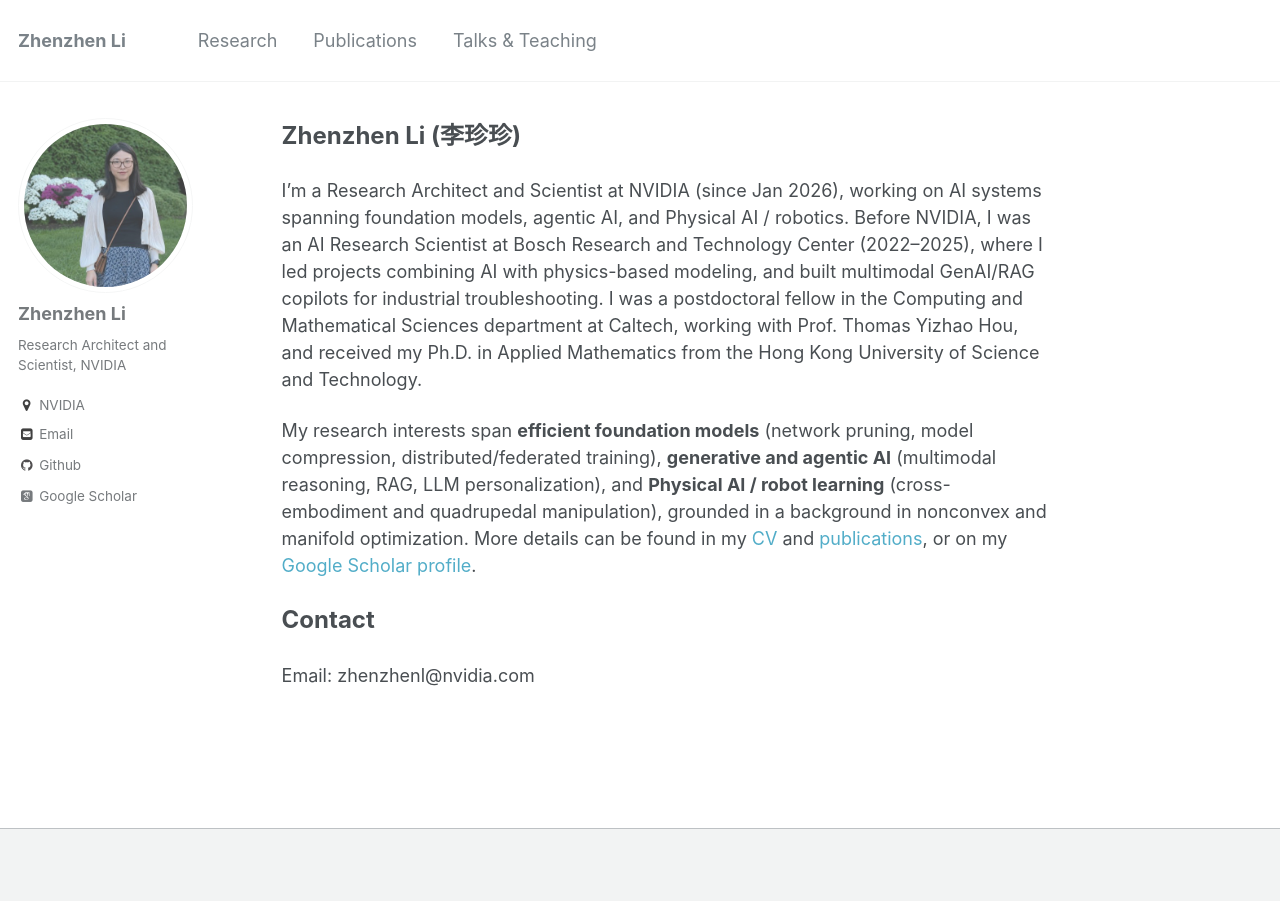
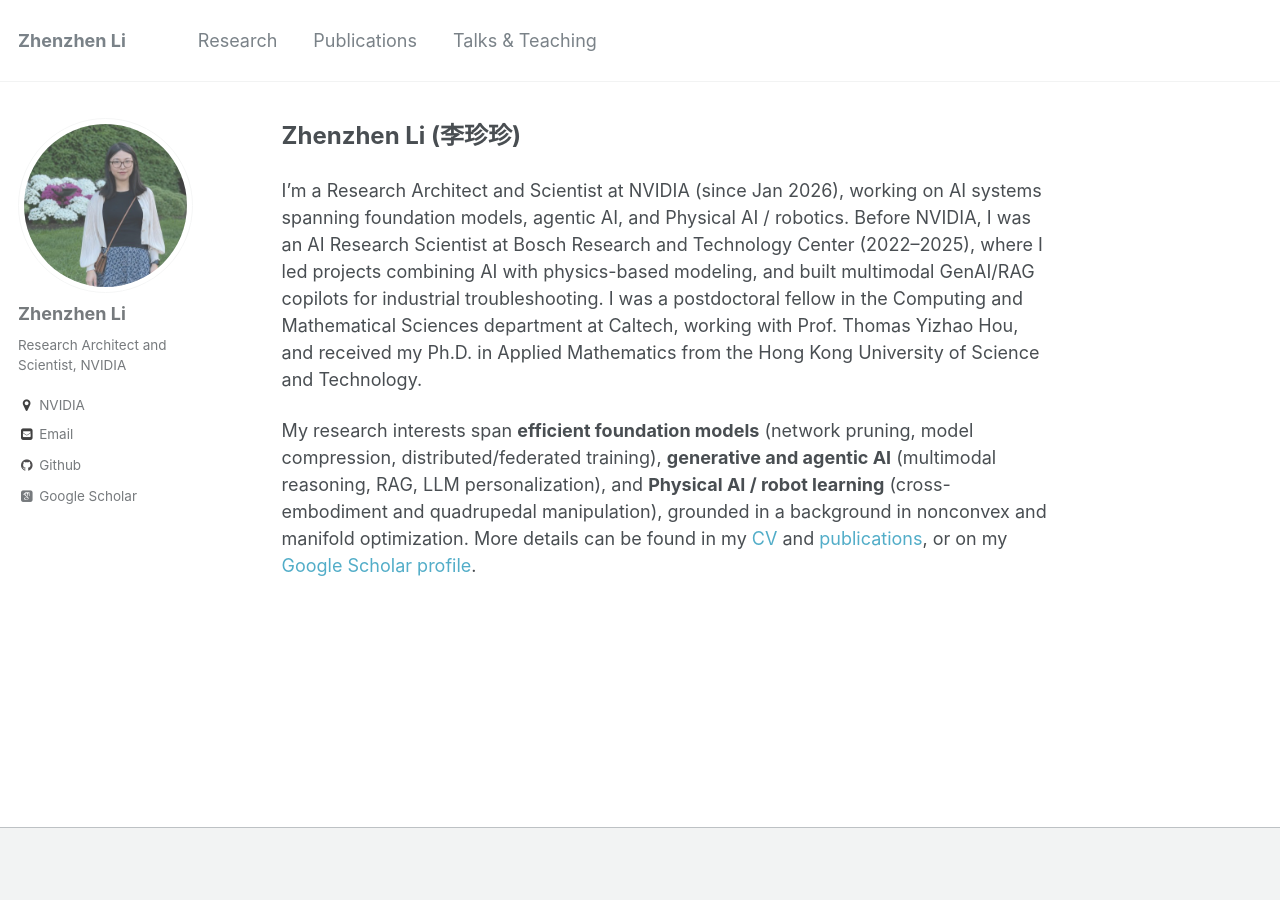
Before and after one commit to zhenzhenli820/zhenzhenli820.github.io, a Jekyll site: the page built from _pages/about.md, in a window 1280 px wide. Built offline with Jekyll 4.4.1, drawn with Linux system fonts in a browser that asks for light colours; some web fonts are replaced.

Commit message:
Remove Contact section from About page (email already in sidebar)

```diff
--- a/_pages/about.md
+++ b/_pages/about.md
@@ -13,7 +13,3 @@ redirect_from:
 I'm a Research Architect and Scientist at NVIDIA (since Jan 2026), working on AI systems spanning foundation models, agentic AI, and Physical AI / robotics. Before NVIDIA, I was an AI Research Scientist at Bosch Research and Technology Center (2022–2025), where I led projects combining AI with physics-based modeling, and built multimodal GenAI/RAG copilots for industrial troubleshooting. I was a postdoctoral fellow in the Computing and Mathematical Sciences department at Caltech, working with Prof. Thomas Yizhao Hou, and received my Ph.D. in Applied Mathematics from the Hong Kong University of Science and Technology.
 
 My research interests span **efficient foundation models** (network pruning, model compression, distributed/federated training), **generative and agentic AI** (multimodal reasoning, RAG, LLM personalization), and **Physical AI / robot learning** (cross-embodiment and quadrupedal manipulation), grounded in a background in nonconvex and manifold optimization. More details can be found in my [CV](/cv/) and [publications](/publications/), or on my [Google Scholar profile](https://scholar.google.com/citations?user=6LYI6uUAAAAJ&hl=en).
-
-<span style="font-size:18pt;">**Contact**</span>
-
-Email: zhenzhenl@nvidia.com
```
